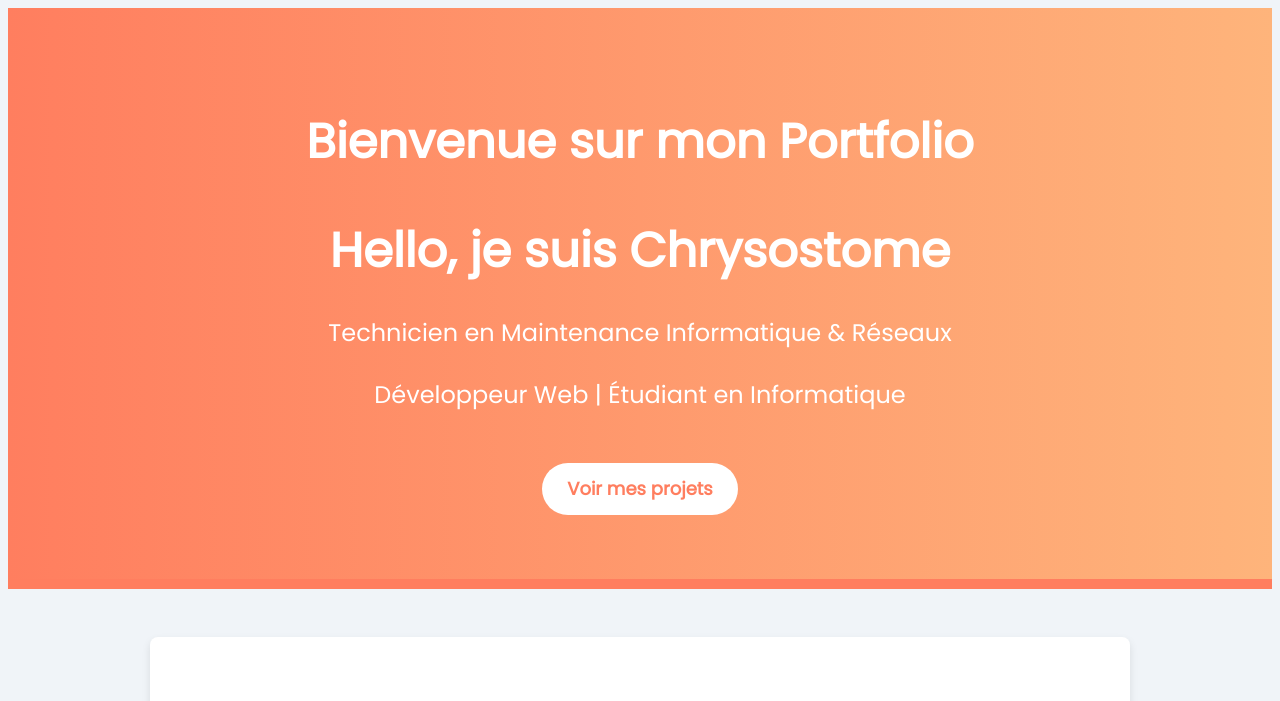
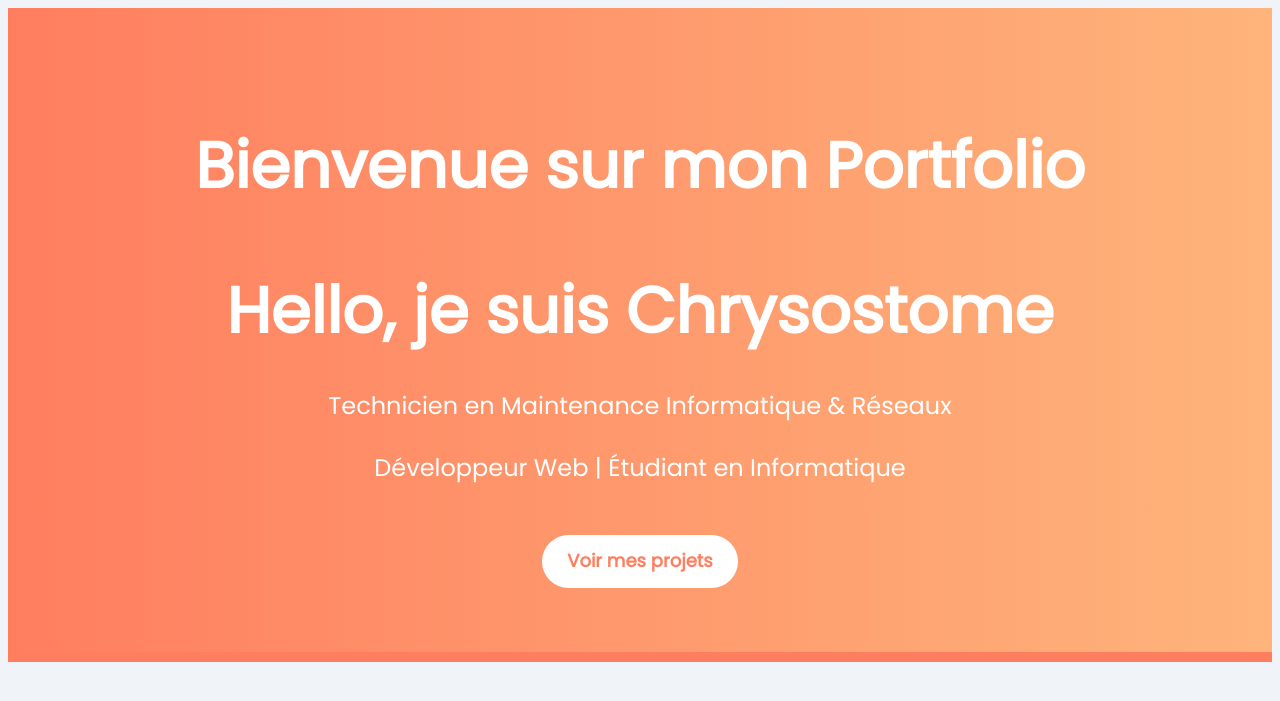
Before and after one commit to Chryso23/Mon-portefoli, a plain HTML site: page index.html in a window 1280 px wide. Shown: the top 701 px of the page. Drawn offline with Linux system fonts and the light colour scheme.

Commit message:
Update style.css

```diff
--- a/style.css
+++ b/style.css
@@ -19,8 +19,8 @@ body{
 }
 
 .hero h1{
-    font-size: 3rem;
-    margin-bottom: 1rem;
+    font-size: 4rem;
+    margin-bottom: 1.2rem;
 }
 
 .hero p{
```
